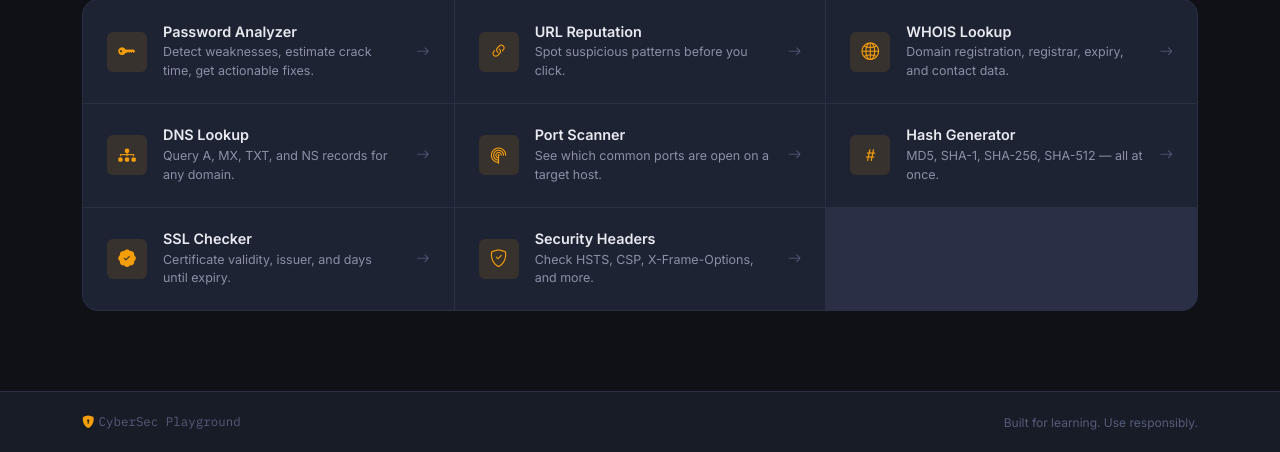
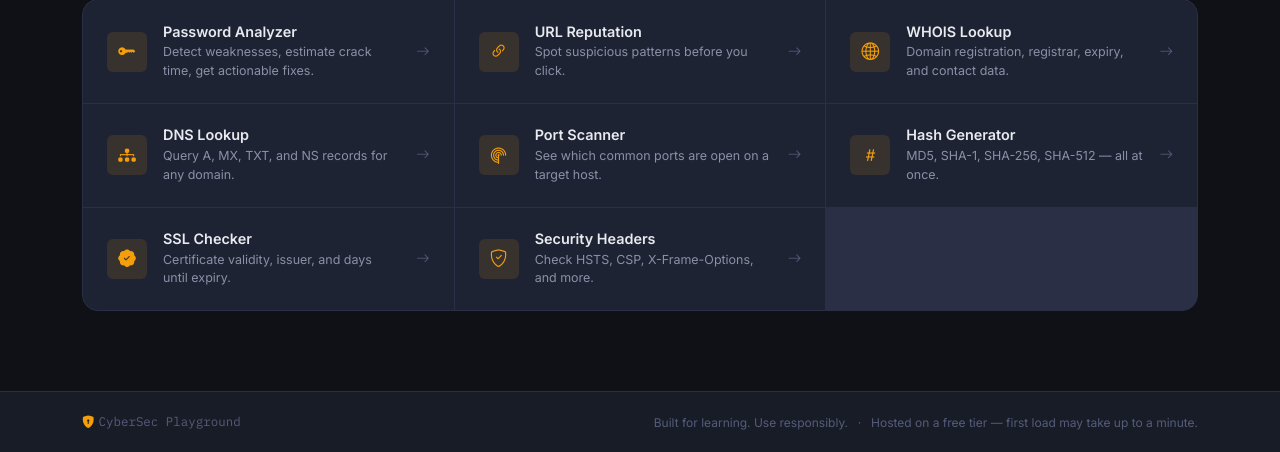
Before and after one commit to Volstrik/CyberSec-Playground, a Flask app: page / in a window 1280 px wide. Shown: the part 591-1043 px from the top of the page. Run offline with Flask 3, Linux system fonts and the light colour scheme; some libraries are stand-ins or nearby versions.

Commit message:
Add free-tier cold start notice to footer

```diff
--- a/static/css/style.css
+++ b/static/css/style.css
@@ -1072,3 +1072,7 @@ textarea.csp-input {
   border-radius: var(--radius-sm);
   margin-top: 1rem;
 }
+.footer-divider {
+  color: var(--text-muted);
+  margin: 0 0.4rem;
+}
--- a/templates/base.html
+++ b/templates/base.html
@@ -103,13 +103,17 @@
   </main>
 
   <!-- ── Footer ─────────────────────────────────────────────────────────── -->
-  <footer class="csp-footer">
+ <footer class="csp-footer">
     <div class="container">
       <div class="footer-inner">
         <span class="footer-brand">
           <i class="bi bi-shield-lock-fill me-1"></i>CyberSec Playground
         </span>
-        <span class="footer-note">Built for learning. Use responsibly.</span>
+        <span class="footer-note">
+          Built for learning. Use responsibly.
+          <span class="footer-divider">·</span>
+          Hosted on a free tier — first load may take up to a minute.
+        </span>
       </div>
     </div>
   </footer>
```
